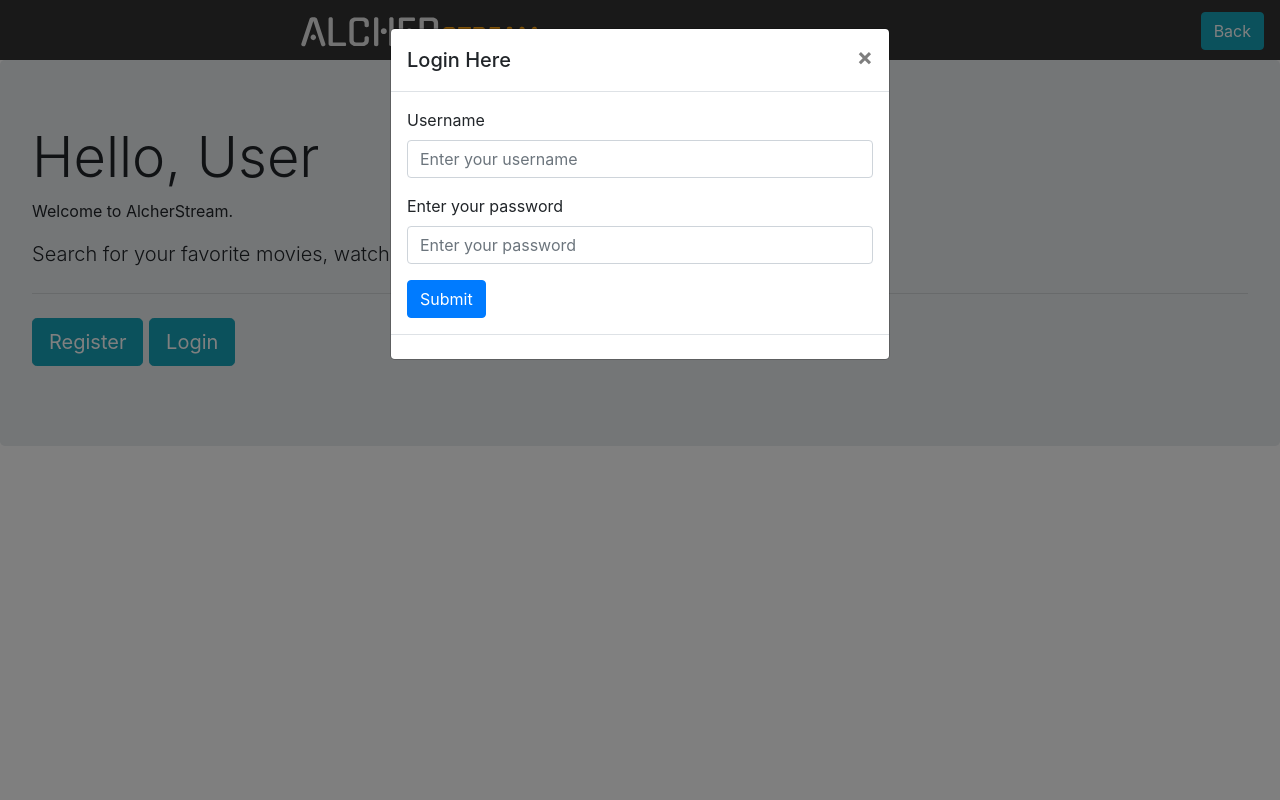
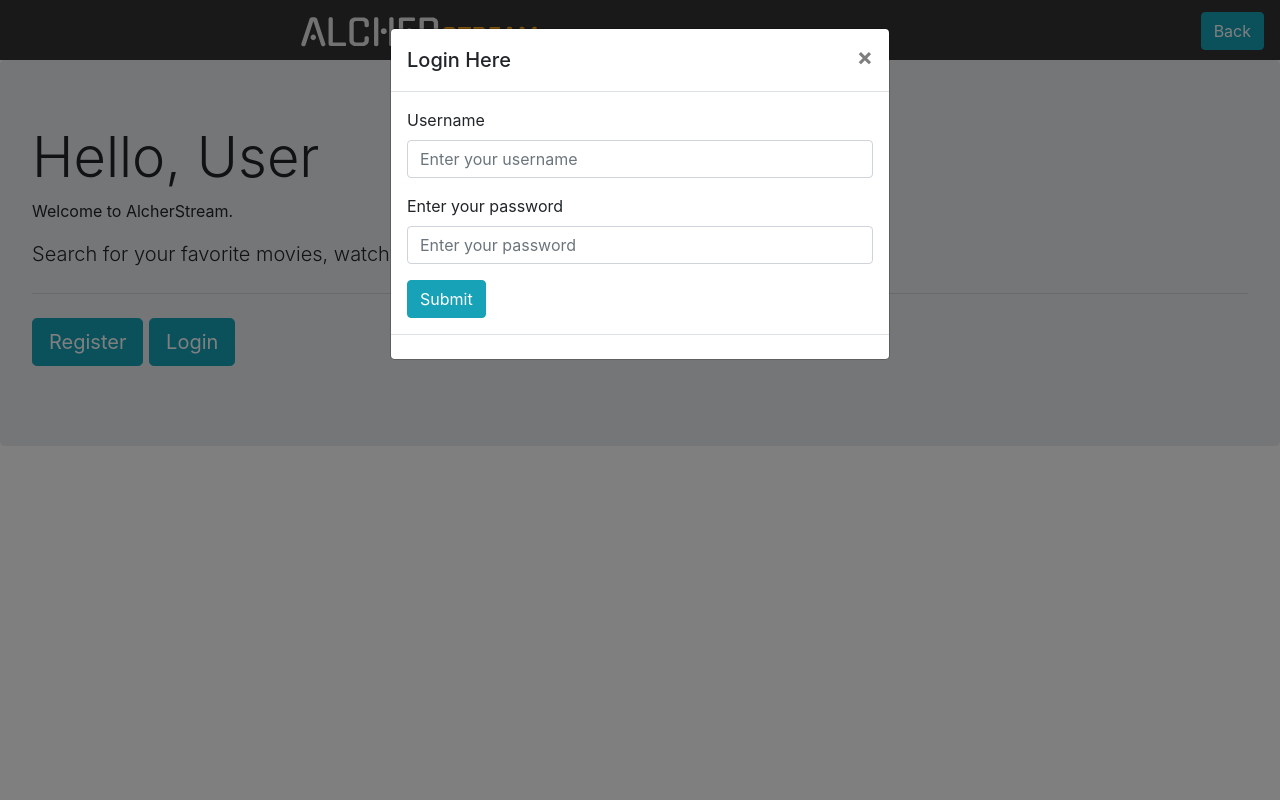
Before and after one commit to Soumadipdas18/AlcherStream-django, a Django app: page /profile/ in a window 1280 px wide, after a click on "Login". Run offline with Django 3.2, Linux system fonts and the light colour scheme; some web fonts are replaced.

Commit message:
Update profile.html

```diff
--- a/templates/profile.html
+++ b/templates/profile.html
@@ -68,7 +68,7 @@
                                placeholder="Enter your password" required>
                     </div>
 
-                    <button type="submit" class="btn btn-primary">Submit</button>
+                    <button type="submit" class="btn btn-info">Submit</button>
                 </form>
             </div>
             <div class="modal-footer">
@@ -112,7 +112,7 @@
                             <input type="password" class="form-control" id="pass2" name="pass2"
                                    placeholder="Enter your password again" required>
                         </div>
-                        <button type="submit" class="btn btn-primary">Submit</button>
+                        <button type="submit" class="btn btn-info">Submit</button>
                 </form>
             </div>
             <div class="modal-footer">
```
